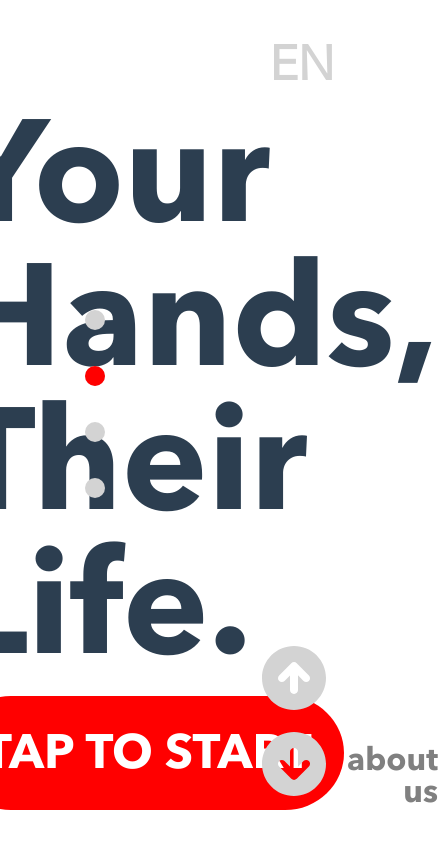
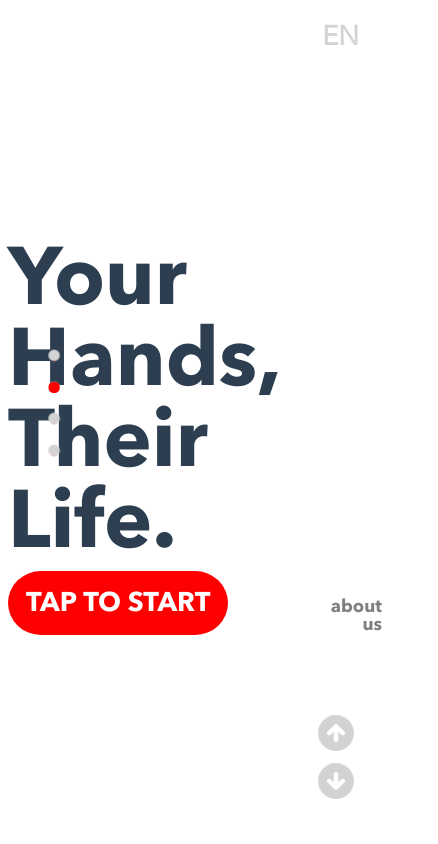
Before and after one commit to ad2969/kiosk-interface, a Vue app: page / in a window 390 px wide. Shown: the whole page, 438 px wide, since content can reach past the window. Built offline with nearby package versions, Linux system fonts and the light colour scheme; the HTML template or start-up script is replaced by a standard one.

Commit message:
responsiveness

```diff
--- a/src/App.vue
+++ b/src/App.vue
@@ -91,5 +91,55 @@ export default {
   user-select: none;
 }
 
+html {
+  font-size: 14px;
+}
 
+@media only screen and (max-width: 1100px) {
+  html {
+    font-size: 13px;
+  }
+}
+@media only screen and (max-height: 500px) {
+  html {
+    font-size: 11px;
+  }
+}
+@media only screen and (max-width: 900px) {
+  html {
+    font-size: 11px;
+  }
+}
+@media only screen and (max-width: 750px) {
+  html {
+    font-size: 9px;
+  }
+}
+
+
+@media only screen and (min-width: 1300px) {
+  html {
+    font-size: 16px;
+  }
+}
+@media only screen and (min-width: 1500px) {
+  html {
+    font-size: 20px;
+  }
+}
+@media only screen and (min-width: 2000px) {
+  html {
+    font-size: 26px;
+  }
+}
+@media only screen and (min-width: 3000px) {
+  html {
+    font-size: 36px;
+  }
+}
+@media only screen and (min-width: 4000px) {
+  html {
+    font-size: 50px;
+  }
+}
 </style>
```
